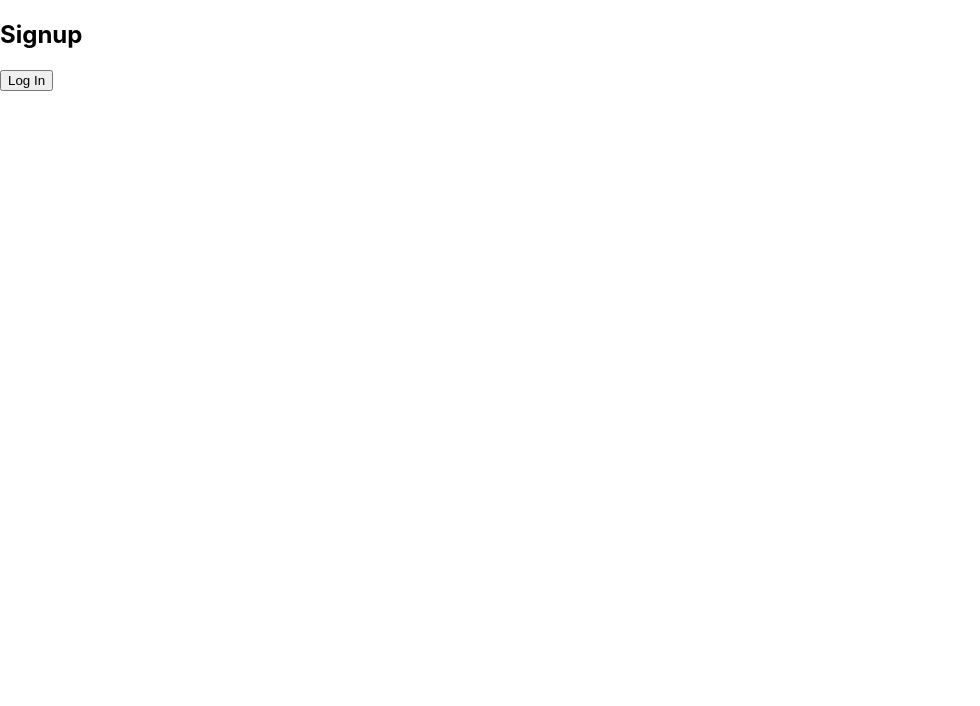
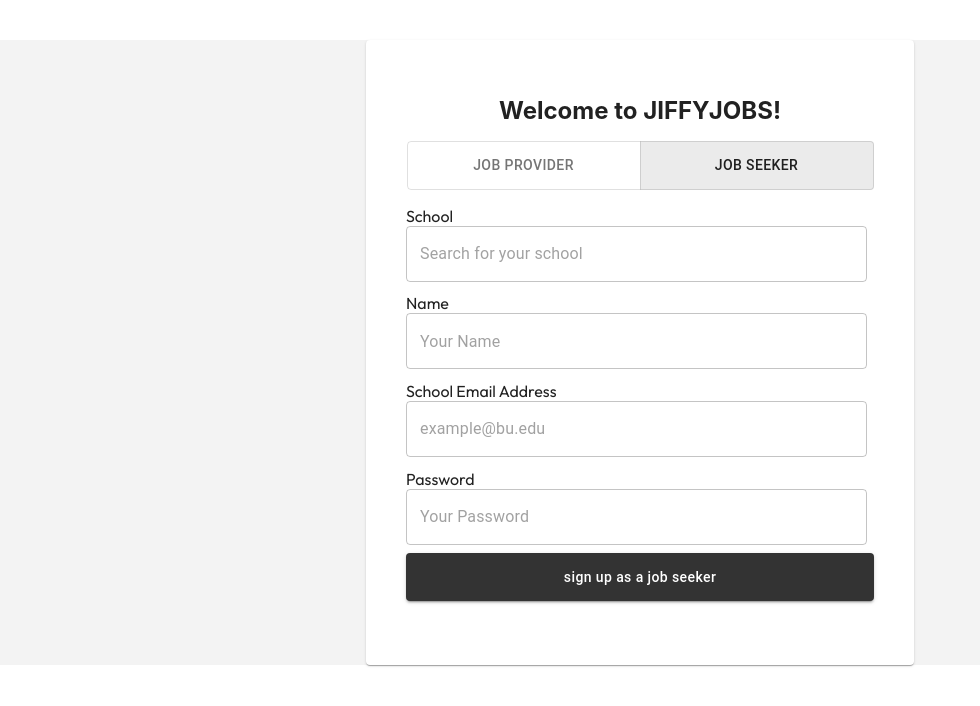
Before and after one commit to jonathanpangg/jiffyjobs, a React (Create React App) app in the folder frontend/jiffyjobs/: page /signup in a window 1280 px wide. Shown: the top 706 px of the page, without its empty margins (0-980 px from the left). Built offline with nearby package versions, Linux system fonts and the light colour scheme.

Commit message:
skeleton of signup page

```diff
--- a/frontend/jiffyjobs/src/pages/Signup.js
+++ b/frontend/jiffyjobs/src/pages/Signup.js
@@ -1,23 +1,94 @@
 import React, { useState } from 'react';
-import { useNavigate } from 'react-router-dom';
+import { Button, TextField, ToggleButton, ToggleButtonGroup, Card, CardContent } from '@mui/material';
 
-function Signup() {
-    const navigate = useNavigate()
+const SignUpForm = () => {
+    const [role, setRole] = React.useState('jobSeeker');
+    const [background, setBackground] = useState("")
 
-    const handleLogin = () => {
-        navigate('/login');
+    const handleRole = (event, newRole) => {
+        if (newRole !== null) {
+        setRole(newRole);
+        }
     };
 
-    return (
-        <div>
-            <h2>Signup</h2>
-            <form>
-                <button type="button" onClick={handleLogin}>
-                    Log In
-                </button>
+    const handleSubmit = (event) => {
+        event.preventDefault();
+    };
+
+    // useState for the data
+    const [val, setVal] = useState({
+    school: '',
+    name: '',
+    email: '',
+    password: '',
+    })
+
+  // useState for errors
+  const [error, setError] = useState({
+    schoolError: false,
+    nameError: false,
+    emailError: false,
+    passwordError: false,
+    })
+
+    // handles the error of the input boxes
+    function handleError() {
+        setError({
+            schoolError: val.school === '',
+            nameError: val.name === '',
+            emailError: val.email === '',
+            passwordError: val.password === '',
+        })
+    }
+    // changes the vals for all except date and time
+    function handleValues(event) {
+    }
+
+  return (
+    <div className={'job-board-outer' + background}>
+        <Card sx={{ maxWidth: 500, mx: 'auto', mt: 5, p: 3 }}>
+        <CardContent>
+            <h2 style={{ textAlign: 'center', margin: '16px 0' }}>Welcome to JIFFYJOBS!</h2>
+            <ToggleButtonGroup value={role} exclusive onChange={handleRole} fullWidth sx={{ mb: 2, justifyContent: 'center' }}>
+            <ToggleButton value="jobProvider" sx={{ width: '50%', borderRadius: '4px 0 0 4px' }}>Job Provider</ToggleButton>
+            <ToggleButton value="jobSeeker" sx={{ width: '50%', borderRadius: '0 4px 4px 0' }}>Job Seeker</ToggleButton>
+            </ToggleButtonGroup>
+
+            <form onSubmit={handleSubmit} noValidate autoComplete="off">
+
+            <div>
+                <text className='pop-textfield-title'>
+                    School
+                </text> <br></br>
+                <TextField error={error.schoolError} helperText={error.schoolError ? "*This field is required" : ""} required={true} placeholder="Search for your school" type="search" square={false} style={{width: '98.5%'}} onChange={(e) => {handleValues(e)}} id='title' value={val.school}/>
+            </div>
+            <div style={{paddingTop: '2.5%'}}>
+                <text className='pop-textfield-title'>
+                    Name
+                </text> <br></br>
+                <TextField error={error.nameError} helperText={error.nameError ? "*This field is required" : ""} required={true} placeholder="Your Name" type="search" square={false} style={{width: '98.5%'}} onChange={(e) => {handleValues(e)}} id='title' value={val.name}/>
+            </div>
+            <div style={{paddingTop: '2.5%'}}>
+                <text className='pop-textfield-title'>
+                    School Email Address
+                </text> <br></br>
+                <TextField error={error.emailError} helperText={error.emailError ? "*This field is required" : ""} required={true} placeholder="example@bu.edu" type="search" square={false} style={{width: '98.5%'}} onChange={(e) => {handleValues(e)}} id='title' value={val.email}/>
+            </div>
+            <div style={{paddingTop: '2.5%'}}>
+                <text className='pop-textfield-title'>
+                    Password
+                </text> <br></br>
+                <TextField error={error.passwordError} helperText={error.passwordError ? "*This field is required" : ""} required={true} placeholder="Your Password" type="search" square={false} style={{width: '98.5%'}} onChange={(e) => {handleValues(e)}} id='title' value={val.password}/>
+            </div>
+
+            <Button type="submit" fullWidth variant="contained" sx={{ mt: 1, mb: 2, py: 1.5, backgroundColor: '#333', '&:hover': { backgroundColor: '#555' } }} >
+                Sign up as a Job Seeker
+            </Button>
             </form>
-        </div>
-    );
-}
+        </CardContent>
+        </Card>
+    </div>
+  );
+};
 
-export default Signup;
+export default SignUpForm;
```
